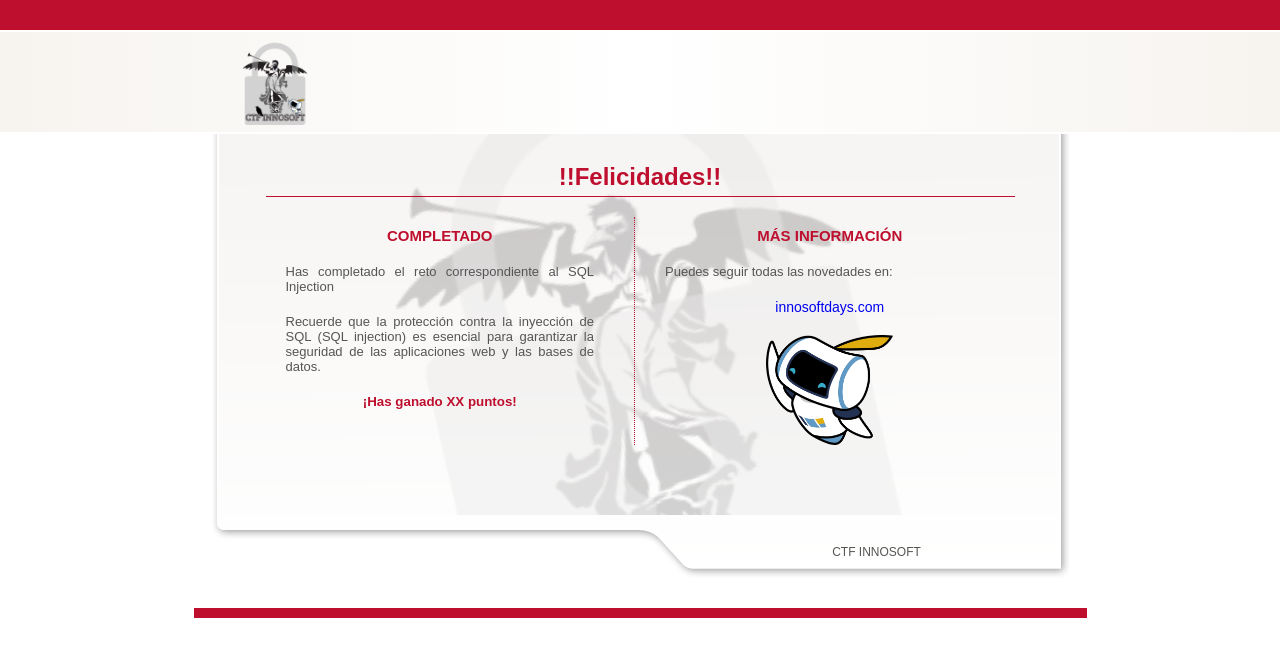
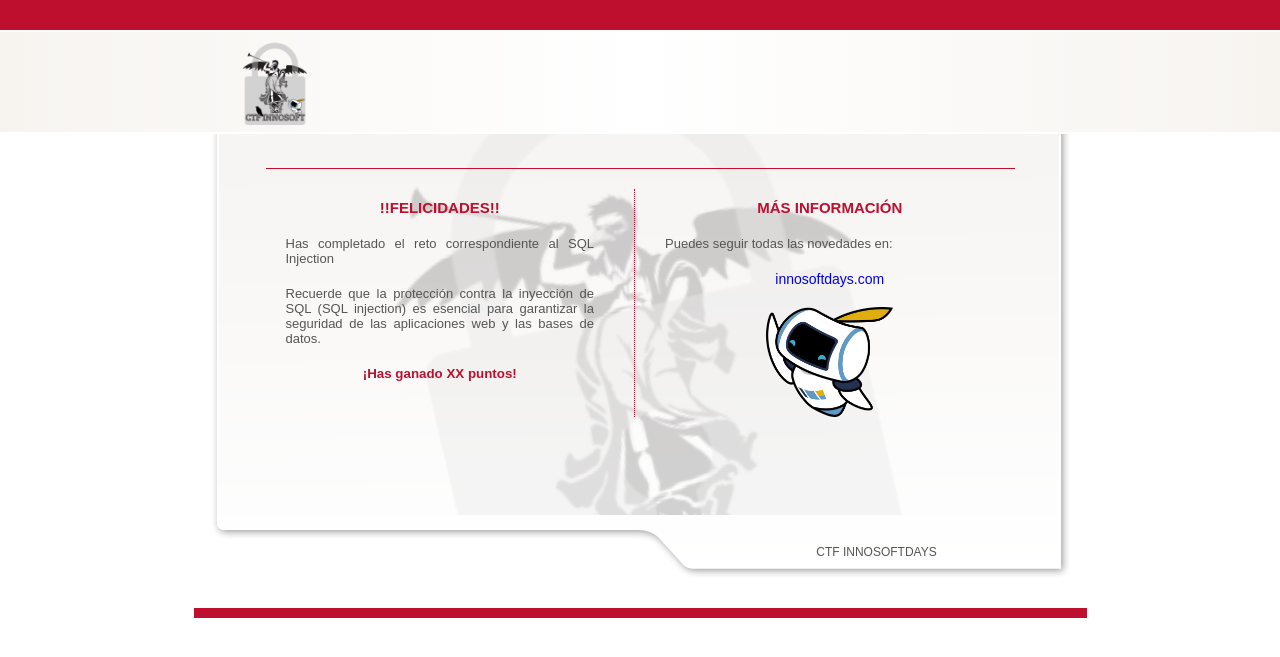
Before and after one commit to CTF-US/CTFs, a Flask app: template sqliBypass/templates/result.html in a window 1280 px wide. Shown: the top 657 px of the page. Run offline with Flask 3, Linux system fonts and the light colour scheme; the template is opened without the code that fills it, so the values that code supplies are empty.

Commit message:
Images and text fixed

```diff
--- a/sqliBypass/templates/login.html
+++ b/sqliBypass/templates/login.html
@@ -4,7 +4,7 @@
    <meta charset="UTF-8">
    <title>CTFs | sqliBypass</title>
    <link rel="stylesheet" type="text/css" href="../static/login.css">
-   <link href="../static/resources/favicon.ico" rel="icon" type="image/png">
+   <link href="../static/resources/favicon.png" rel="icon" type="image/png">
 </head>
 
 <body>
@@ -68,7 +68,7 @@
          <div id="content_middle"></div>
          <div id="content_bottom">
             <div class="footer">
-               <div style="color:#555;font-size:9pt;margin-top:30px">CTF INNOSOFT</div>
+               <div style="color:#555;font-size:9pt;margin-top:30px">CTF INNOSOFTDAYS</div>
             </div>
          </div>
          <div id="f_blue_bar"></div>
--- a/sqliBypass/templates/result.html
+++ b/sqliBypass/templates/result.html
@@ -4,7 +4,7 @@
    <meta charset="UTF-8">
    <title>CTFs | sqliBypass</title>
    <link rel="stylesheet" type="text/css" href="../static/login.css">
-   <link href="../static/resources/favicon.jpg" rel="icon" type="image/png">
+   <link href="../static/resources/favicon.png" rel="icon" type="image/png">
 </head>
 
 <body>
@@ -21,12 +21,12 @@
       </div>
       <div id="main">
          <div id="content">
-            <h1 id="texto_titulo">!!Felicidades!!</h1>
+            <h1 id="texto_titulo">{{msg}}</h1>
             <div class="bloque">
                <div id="identificacion">
                   <div id="par">
                      <div id="auten_delegadas">
-                        <h2 id="titulo_3col">Completado</h2>
+                        <h2 id="titulo_3col">!!Felicidades!!</h2>
                         <div id="otherlogin">
                            <p style="font-size: small; text-align: justify; margin: 20px;">Has completado el reto correspondiente al SQL Injection</p>
                            <p style="font-size: small; text-align: justify; margin: 20px;">Recuerde que la protección contra la inyección de SQL (SQL injection) es esencial para garantizar la seguridad de las aplicaciones web y las bases de datos.</p>
@@ -49,7 +49,7 @@
          <div id="content_middle"></div>
          <div id="content_bottom">
             <div class="footer">
-               <div style="color:#555;font-size:9pt;margin-top:30px">CTF INNOSOFT</div>
+               <div style="color:#555;font-size:9pt;margin-top:30px">CTF INNOSOFTDAYS</div>
             </div>
          </div>
          <div id="f_blue_bar"></div>
```
Also changed, not shown: sqliBypass/templates/index.html (+1 -1 lines), sqliBypass/static/resources/CustomLoginLogo - copia.png (added), sqliBypass/static/resources/favicon.ico (deleted), sqliBypass/static/resources/favicon.jpg (deleted), sqliBypass/static/resources/favicon.png (added).
